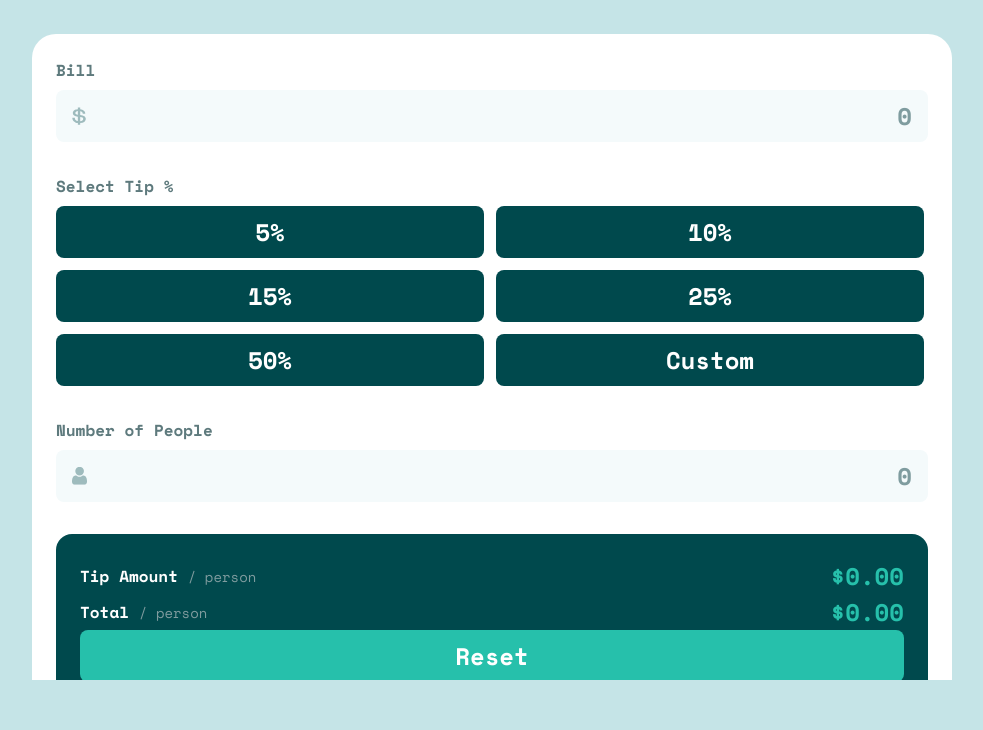
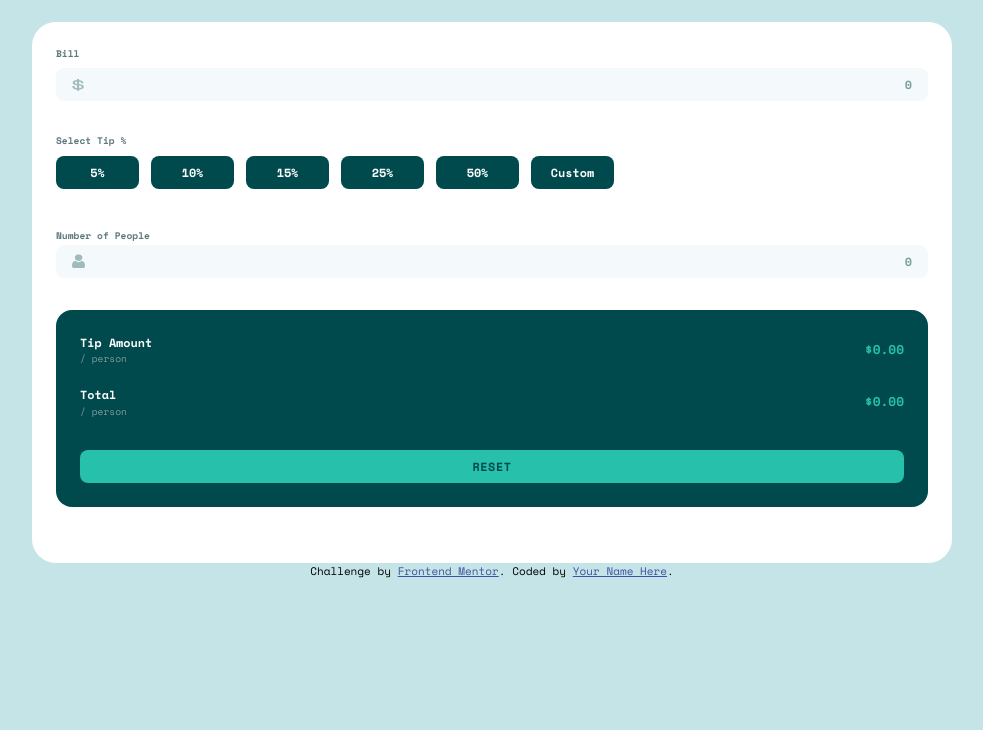
Before and after one commit to VincinChristmas/FEM-Tip-Calculator, a plain HTML site: page index.html in a window 1280 px wide. Shown: the part 120-850 px from the top of the page, without its empty margins (148-1131 px from the left). Before the commit the page ends 800 px from the top, so only its background shows below. Drawn offline with nearby package versions, Linux system fonts and the light colour scheme.

Commit message:
added new styles for reponsivesness. Mainly changed font-sizes

```diff
--- a/styles/main.scss
+++ b/styles/main.scss
@@ -9,7 +9,6 @@
 }
 
 html, body {
-    overflow: hidden;
   height: 100vh;
   margin: 0;
 }
@@ -19,9 +18,8 @@
   -webkit-font-smoothing: antialiased;
   font-size: 16px;
   min-height: 100vh;
-    background-color: hsl(185, 41%, 84%); // Light grayish cyan
+  background-color: hsl(185, 41%, 84%);
   font-family: 'Space Mono', monospace;
-
 }
 
 img, picture, video, canvas, svg {
@@ -53,11 +51,6 @@
 // ========== GOOGLE FONT ==========
 @import url('https://fonts.googleapis.com/css2?family=Space+Mono:wght@400;700&display=swap');
 
-  // ========== SASS PARTIALS ==========
-  // @use 'variables';
-  // @use 'base';
-  // etc.
-
 // ========== COLORS ==========
 $color-white: hsl(0, 0%, 100%);
 $color-light-grayish-cyan: hsl(189, 47%, 97%);
@@ -66,32 +59,41 @@ $color-very-dark-grayish-cyan: hsl(186, 14%, 43%);
 $color-very-dark-cyan: hsl(183, 100%, 15%);
 $color-very-dark-cyan-hover: hsl(183, 100%, 25%);
 $color-strong-cyan: hsl(172, 67%, 45%);
+$color-error: hsl(13, 70%, 60%);
 
 // ========== MAIN STYLES ==========
 
 .container {
   width: 100%;
-    max-width: 920px;
+  max-width: 57.5rem;
   margin: 0 auto;
   background-color: $color-white;
-    padding: 24px;
-    border-radius: 24px;
+  padding: 1.5rem;
+  border-radius: 1.5rem;
 }
 
 header {
   display: flex;
   justify-content: center;
   align-items: center;
-        margin: 50px 0;
+  margin: 3.125rem 0;
+
+  img {
+    width: 8.1875rem;
+    height: 2.625rem;
+  }
+
 }
 
 .bill {
-    margin-bottom: 32px;
+  margin-bottom: 2rem;
+
   label {
     display: block;
     color: $color-very-dark-grayish-cyan;
+    font-size: 0.6rem;
     font-weight: 700;
-      margin-bottom: 8px;
+    margin-bottom: 0.5rem;
   }
 
   .input-wrapper {
@@ -99,11 +101,11 @@ $color-strong-cyan: hsl(172, 67%, 45%);
 
     input {
       width: 100%;
-        padding: 8px 16px 8px 40px;  // Left padding for icon
-        border-radius: 8px;
+      padding: 0.5rem 1rem 0.5rem 2.5rem;
+      border-radius: 0.5rem;
       border: none;
       text-align: right;
-        font-size: 24px;
+      font-size: 0.7375rem;
       font-weight: 700;
       background-color: $color-light-grayish-cyan;
       color: $color-very-dark-cyan;
@@ -119,16 +121,15 @@ $color-strong-cyan: hsl(172, 67%, 45%);
 
     .input-icon {
       position: absolute;
-        left: 16px;
+      left: 1rem;
       top: 50%;
       transform: translateY(-50%);
-        width: 15px;
-        height: 19px;
+      width: 0.8375rem;
+      height: 0.8375rem;
       pointer-events: none;
     }
   }
 }
-
 
 input[type="number"] {
   -webkit-appearance: textfield;
@@ -143,58 +144,104 @@ input[type="number"] {
 }
 
 .tip {
-    margin-bottom: 32px;
+  margin-bottom: 2rem;
+
   label {
     display: block;
     color: $color-very-dark-grayish-cyan;
+    font-size: 0.6rem;
     font-weight: 700;
-      margin-bottom: 8px;
+    margin-bottom: 0.5rem;
   }
 
   .tip-buttons {
     display: flex;
     flex-wrap: wrap;
-      gap: 12px;
-      margin-bottom: 16px;
+    gap: 0.75rem;
+    margin-bottom: 1rem;
+
   }
 
   .tip-button {
-      width: calc((100% - 16px) / 2);
-      flex: 0 0 calc((100% - 16px) / 2);
-      padding: 8px 16px;
-      border-radius: 8px;
+    width: 5.1875rem;
+    padding: 0.5rem 1rem;
+    border-radius: 0.5rem;
     border: none;
     background-color: $color-very-dark-cyan;
     color: $color-white;
-      font-size: 24px;
+    font-size: 0.7375rem;
     font-weight: 700;
     cursor: pointer;
+    transition: background-color 0.2s, color 0.2s;
+
+    &:hover {
+      background-color: $color-light-grayish-cyan;
+      color: $color-very-dark-grayish-cyan;
     }
 
-    .tip-button:hover {
-      background-color: $color-light-grayish-cyan;
+    &--active {
+      background-color: $color-strong-cyan;
+      color: $color-very-dark-cyan;
+    }
+  }
+
+  .tip-custom {
+
+    padding: 0.5rem 1rem;
+    border-radius: 0.5rem;
+    border: none;
+    font-size: 1.5rem;
+    font-weight: 700;
+    text-align: center;
+    cursor: pointer;
+
+    &::placeholder {
       color: $color-very-dark-grayish-cyan;
+    }
+
+    &:focus {
+      outline: 2px solid $color-strong-cyan;
+    }
   }
 }
 
 .number-of-people {
-    margin-bottom: 32px;
+  margin-bottom: 2rem;
+
+  .label-row {
+    display: flex;
+    justify-content: space-between;
+    align-items: center;
+    margin-bottom: 0.5rem;
+  }
+
   label {
+    color: $color-very-dark-grayish-cyan;
+    font-size: 0.6rem;
+    font-weight: 700;
+  }
+
+  .error-msg {
+    color: $color-error;
+    font-weight: 700;
+    font-size: 0.7375rem;
+    display: none;
+
+    &--visible {
       display: block;
-      color: $color-very-dark-grayish-cyan;
-      font-weight: 700;
-      margin-bottom: 8px;
+    }
   }
 
   .input-wrapper {
     position: relative;
+
     input {
       width: 100%;
-        padding: 8px 16px 8px 40px;
-        border-radius: 8px;
+      padding: 0.5rem 1rem 0.5rem 2.5rem;
+      border-radius: 0.5rem;
       border: none;
       text-align: right;
-        font-size: 24px;
+      font-size: 0.7375rem;
       font-weight: 700;
       background-color: $color-light-grayish-cyan;
       color: $color-very-dark-cyan;
@@ -206,56 +253,87 @@ input[type="number"] {
       &:focus {
         outline: 2px solid $color-strong-cyan;
       }
+
+      &.error {
+        outline: 2px solid $color-error;
+
+        &:focus {
+          outline: 2px solid $color-error;
+        }
+      }
     }
 
     .input-icon {
       position: absolute;
-        left: 16px;
+      left: 1rem;
       top: 50%;
       transform: translateY(-50%);
-        width: 15px;
+      width: 0.8375rem;
+      height: 0.8375rem;
+      pointer-events: none;
     }
   }
 }
 
 .results {
-    margin-bottom: 32px;
+  margin-bottom: 2rem;
   background-color: $color-very-dark-cyan;
   color: $color-white;
-    padding: 24px;
-    border-radius: 16px;
+  padding: 1.5rem;
+  border-radius: 1rem;
+
   .result-item {
     display: flex;
     justify-content: space-between;
     align-items: center;
+    margin-bottom: 1.25rem;
+
+    &:last-of-type {
+      margin-bottom: 2rem;
+    }
+
     .result-item-label {
-        font-size: 16px;
+      font-size: 0.7375rem;
       font-weight: 700;
+
       span {
-          font-size: 14px;
+        display: block;
+        font-size: 0.6rem;
         font-weight: 400;
         color: $color-dark-grayish-cyan;
       }
     }
+
     .result-item-value {
-      font-size: 24px;
+      font-size: 0.8rem;
       font-weight: 700;
       color: $color-strong-cyan;
     }
   }
+
   .reset-button {
     width: 100%;
-    padding: 8px 16px;
-    border-radius: 8px;
+    padding: 0.5rem 1rem;
+    border-radius: 0.5rem;
     border: none;
     background-color: $color-strong-cyan;
-    color: $color-white;
-    font-size: 24px;
+    color: $color-very-dark-cyan;
+    font-size: 0.7375rem;
     font-weight: 700;
+    text-transform: uppercase;
+    letter-spacing: 0.05em;
+    cursor: pointer;
+    transition: background-color 0.2s;
+
+    &:hover {
+      background-color: $color-light-grayish-cyan;
     }
 
-  .reset-button:hover {
+    &:disabled {
       background-color: $color-very-dark-cyan-hover;
       color: $color-very-dark-grayish-cyan;
+      opacity: 0.35;
+      cursor: not-allowed;
     }
   }
+}
```
Also changed, not shown: index.html (+4 -2 lines), styles/main.css, 1 other file. Lines whose indentation alone changed are shown as unchanged.
